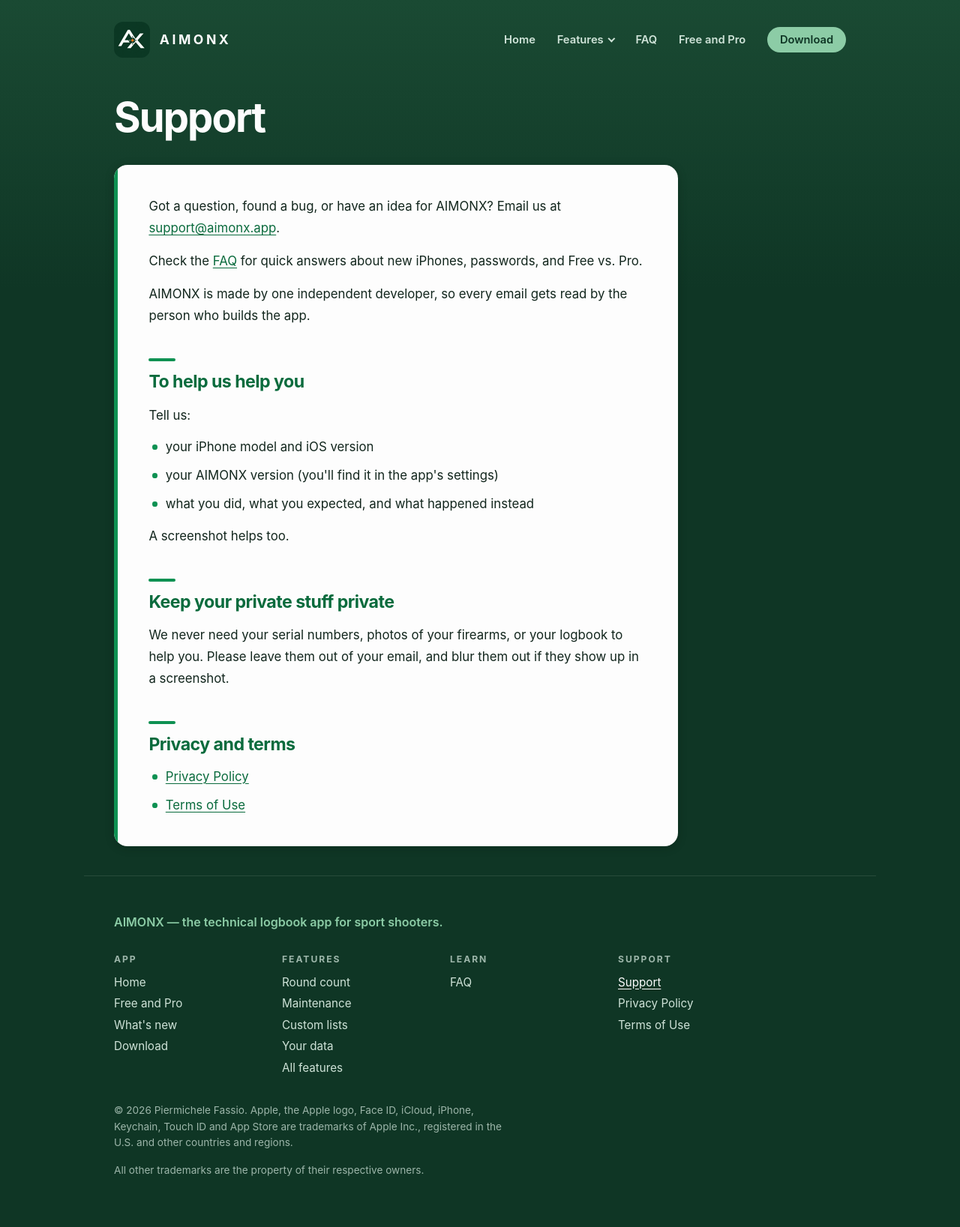
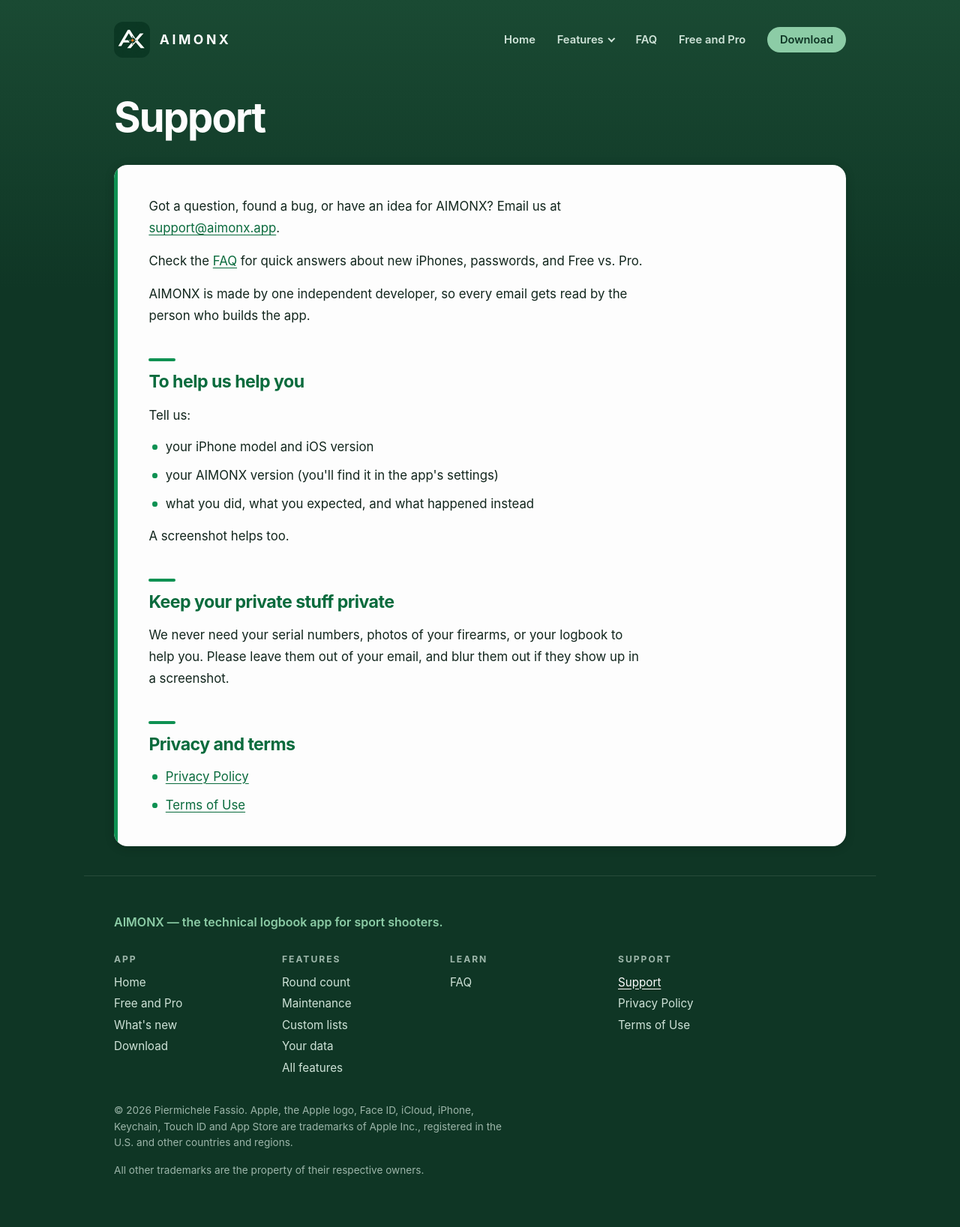
Before and after one commit to aimonxapp/aimonx, a Jekyll site: the page built from support.html, in a window 1280 px wide. Shown: the whole page at 75% size. Built offline with Jekyll 4.4.1, drawn with Linux system fonts in a browser that asks for light colours.

Commit message:
giro W25 fase A: la strada B di Pier — il foglio bianco largo quanto il sito, la riga da leggere corta come prima, in anteprima
Co-Authored-By: Claude Opus 5.5 <noreply@anthropic.com>

```diff
--- a/assets/css/funzione.scss
+++ b/assets/css/funzione.scss
@@ -53,10 +53,8 @@
   margin-top: #{"max(clamp(1.8rem, 4.5vw, 2.6rem), calc(var(--badge) / 4))"};
   text-align: center; line-height: 0;
 }
-// ⭐ Giro W25: il badge si centra sotto il FOGLIO, non sulla larghezza del
-// sito — il foglio parte da sinistra, e al centro della pagina il badge
-// starebbe fuori asse rispetto a lui.
-.v-funzione .scarica { max-width: var(--lettura); }
+// ⭐ Giro W25: il badge si centra sotto il FOGLIO, che è largo quanto il sito;
+// nelle pagine a due colonne, sotto la colonna del foglio (più giù).
 .v-funzione .scarica a { display: inline-block; }
 .v-funzione .scarica img { height: var(--badge); width: auto; }
 
@@ -65,8 +63,8 @@
 // scheletro e restano a una colonna.
 // ⚠️ DAL GIRO W25 LA PAGINA NON SI ALLARGA PIÙ per far posto alla colonna di
 // lato (fino al W24 andava a 69,5rem, e la barra saltava): sta nella
-// larghezza del sito, e il foglio prende quel che resta — 43,5rem contro i 47
-// delle pagine a una colonna, una riga appena più corta. ⚠️ Da 1040 px: sotto, la
+// larghezza del sito, e il foglio prende quel che resta: arriva fino alla
+// colonna di lato, che finisce sotto «Download» (giro W25, strada B). ⚠️ Da 1040 px: sotto, la
 // colonna di lato ruberebbe al testo, e l'elenco scende in fondo come sul
 // telefono.
 // ⚠️ `sticky`: l'elenco resta in vista mentre si scorre una pagina lunga.
--- a/assets/css/prezzi.scss
+++ b/assets/css/prezzi.scss
@@ -25,8 +25,8 @@
   margin-top: clamp(.9rem, 2.4vw, 1.3rem); max-width: 60ch;
   font-size: clamp(1.02rem, 1.8vw, 1.16rem); line-height: 1.62; color: #CFE3D8;
 }
-// ⚠️ Tabella, vantaggi e badge stanno nella colonna di lettura, come il foglio.
-.v-prezzi main > * { max-width: var(--lettura); }
+// ⭐ Tabella, vantaggi e foglio prendono tutta la larghezza del sito (Pier,
+// 16/10/2026 22:39); dentro il foglio la riga resta corta (`testo.scss`).
 .v-prezzi main > * + * { margin-top: clamp(1.4rem, 4vw, 2.2rem); }
 .v-prezzi main { padding-block-end: clamp(1.6rem, 4vw, 2.4rem); }
 
--- a/assets/css/testo.scss
+++ b/assets/css/testo.scss
@@ -34,13 +34,15 @@ body.v-testo {
 }
 
 // ⭐ DAL GIRO W25 LA COLONNA È QUELLA DEL SITO (`comune.scss`, `--sito`), e
-// i 52rem di prima restano dove servono: al foglio e al titolo, cioè alla
-// riga da leggere — 52rem meno i due margini, 47rem. ⚠️ Partono dal bordo
-// sinistro del logo, non dal centro: così barra, titolo e foglio stanno
-// sulla stessa griglia, e cambiando pagina niente salta.
-.v-testo { --lettura: 47rem; }
-.v-testo .titolone,
-.v-testo .foglio { max-width: var(--lettura); }
+// il FOGLIO BIANCO è largo quanto lei: il bordo sinistro sotto il logo, il
+// destro sotto «Download» (Pier, 16/10/2026 22:39, la strada B — niente verde
+// vuoto a destra). ⛔ LA RIGA DA LEGGERE NON SI ALLUNGA: dentro il foglio
+// titoli, paragrafi ed elenchi restano larghi quanto prima — il foglio di
+// 47rem meno i suoi due margini interni, 41,5rem — e partono dal bordo
+// sinistro interno. Il titolo della pagina, sul verde, resta a 47rem.
+.v-testo { --lettura: 47rem; --riga: 41.5rem; }
+.v-testo .titolone { max-width: var(--lettura); }
+.v-testo .foglio > * { max-width: var(--riga); }
 
 // ⚠️ Il respiro sotto al foglio: senza, il bordo bianco finisce ADDOSSO al
 // filetto del piede. Si vede sul telefono e non sul computer, dove la pagina
```
